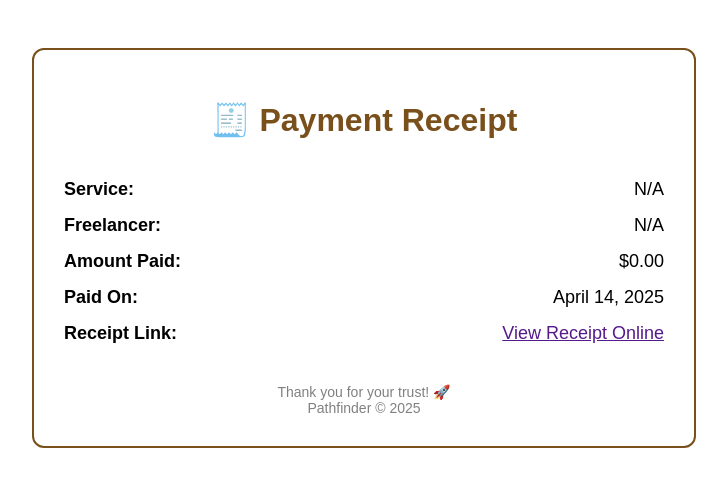
After one commit to nour-montasser/PathFinder-web, a Symfony app: template templates/stripe/receipt.html.twig in a window 1280 px wide. The commit adds this page. Shown: the top 487 px of the page, without its empty margins (276-1003 px from the left). Run offline with Twig, Linux system fonts and the light colour scheme; the template is opened without the code that fills it, so the values that code supplies are empty; some libraries are stand-ins or nearby versions.

Commit message:
Final final final

```diff
--- a/config/services.yaml
+++ b/config/services.yaml
@@ -33,7 +33,7 @@ services:
             $aiDescriptionGenerator: '@App\Service\AIDescriptionGenerator'
         tags:
             - { name: 'kernel.event_subscriber' }
-
+    App\Service\CurrencyConverter: ~
 
     # add more service definitions when explicit configuration is needed
     # please note that last definitions always *replace* previous ones
--- a/templates/stripe/history.html.twig
+++ b/templates/stripe/history.html.twig
@@ -40,9 +40,8 @@
                 {{ payment.paidAt|date('M d, Y') }}
               </td>
               <td>
-                <a href="{{ payment.receiptUrl }}" target="_blank" class="btn btn-sm btn-outline-primary">
-                  View Receipt
-                </a>
+               <a href="{{ path('payment_receipt', {'id': payment.id}) }}" class="btn btn-sm brown-button">
+    View Receipt </a>
               </td>
             </tr>
           {% else %}
--- /dev/null
+++ b/templates/stripe/receipt.html.twig
@@ -0,0 +1,72 @@
+<!DOCTYPE html>
+<html lang="en">
+<head>
+    <meta charset="UTF-8">
+    <title>Payment Receipt</title>
+    <style>
+        body {
+            font-family: 'Poppins', sans-serif;
+            background: white;
+            color: black;
+            padding: 40px;
+        }
+        .receipt {
+            max-width: 600px;
+            margin: 0 auto;
+            border: 2px solid #79501B;
+            padding: 30px;
+            border-radius: 12px;
+        }
+        h1 {
+            text-align: center;
+            margin-bottom: 40px;
+            color: #79501B;
+        }
+        .row {
+            display: flex;
+            justify-content: space-between;
+            margin-bottom: 15px;
+            font-size: 18px;
+        }
+        .footer {
+            margin-top: 40px;
+            text-align: center;
+            font-size: 14px;
+            color: gray;
+        }
+    </style>
+</head>
+<body>
+    <div class="receipt">
+        <h1>🧾 Payment Receipt</h1>
+
+        <div class="row"><strong>Service:</strong>
+            <span>{{ payment.application.service.title ?? 'N/A' }}</span>
+        </div>
+
+        <div class="row"><strong>Freelancer:</strong>
+            <span>{{ payment.application.user.name ?? 'N/A' }}</span>
+        </div>
+
+        <div class="row"><strong>Amount Paid:</strong>
+            <span>${{ payment.amount|number_format(2, '.', ',') }}</span>
+        </div>
+
+        <div class="row"><strong>Paid On:</strong>
+            <span>{{ payment.paidAt|date('F j, Y') }}</span>
+        </div>
+
+
+        <div class="row"><strong>Receipt Link:</strong>
+            <span>
+                <a href="{{ payment.receiptUrl }}" target="_blank">View Receipt Online</a>
+            </span>
+        </div>
+
+        <div class="footer">
+            Thank you for your trust! 🚀<br>
+            Pathfinder © 2025
+        </div>
+    </div>
+</body>
+</html>
```
Also changed, not shown: src/Controller/CurrencyController.php (added, +35 -0 lines), src/Controller/ServiceoffreController.php (+34 -10 lines), src/Controller/StripeController.php (+15 -0 lines), src/Service/CurrencyConverter.php (added, +43 -0 lines), templates/serviceoffre/_card.html.twig (+42 -4 lines), templates/serviceoffre/dashboard.html.twig (+52 -1 lines), templates/serviceoffre/index.html.twig (+35 -2 lines).
